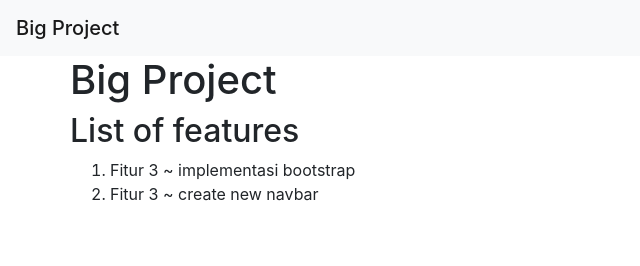
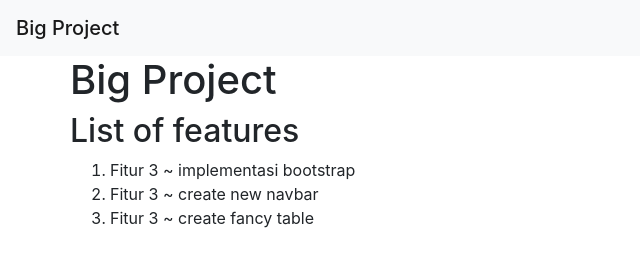
Before and after one commit to i01107/bigproject, a plain HTML site: page client/index.html in a window 1280 px wide. Shown: the whole page, without its empty margins (0-640 px from the left). Drawn offline with nearby package versions, Linux system fonts and the light colour scheme.

Commit message:
Fitur 3 - fancy table

```diff
--- a/client/index.html
+++ b/client/index.html
@@ -22,6 +22,7 @@
         <ol>
           <li>Fitur 3 ~ implementasi bootstrap</li>
           <li>Fitur 3 ~ create new navbar</li>
+          <li>Fitur 3 ~ create fancy table</li>
         </ol>
       </div>
     </div>
```
